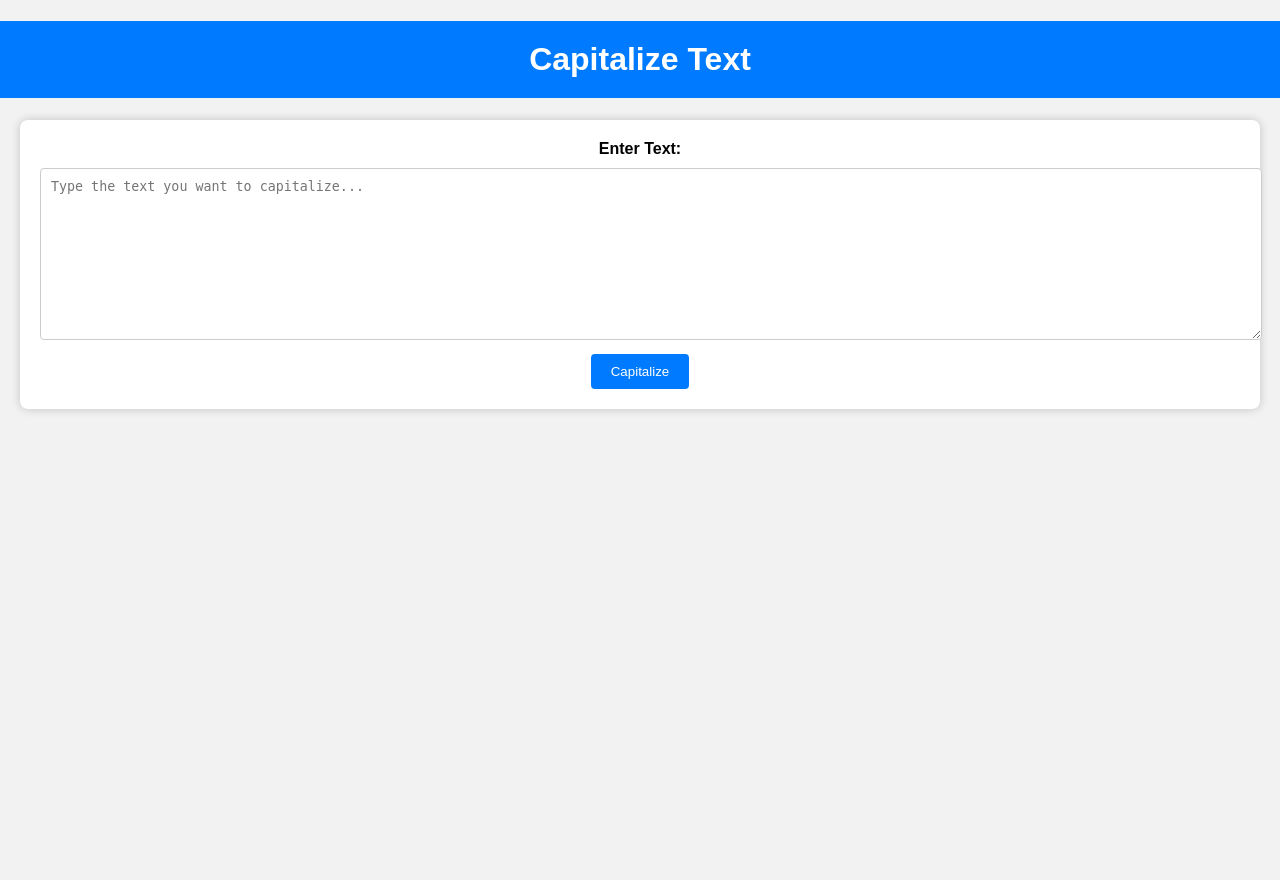
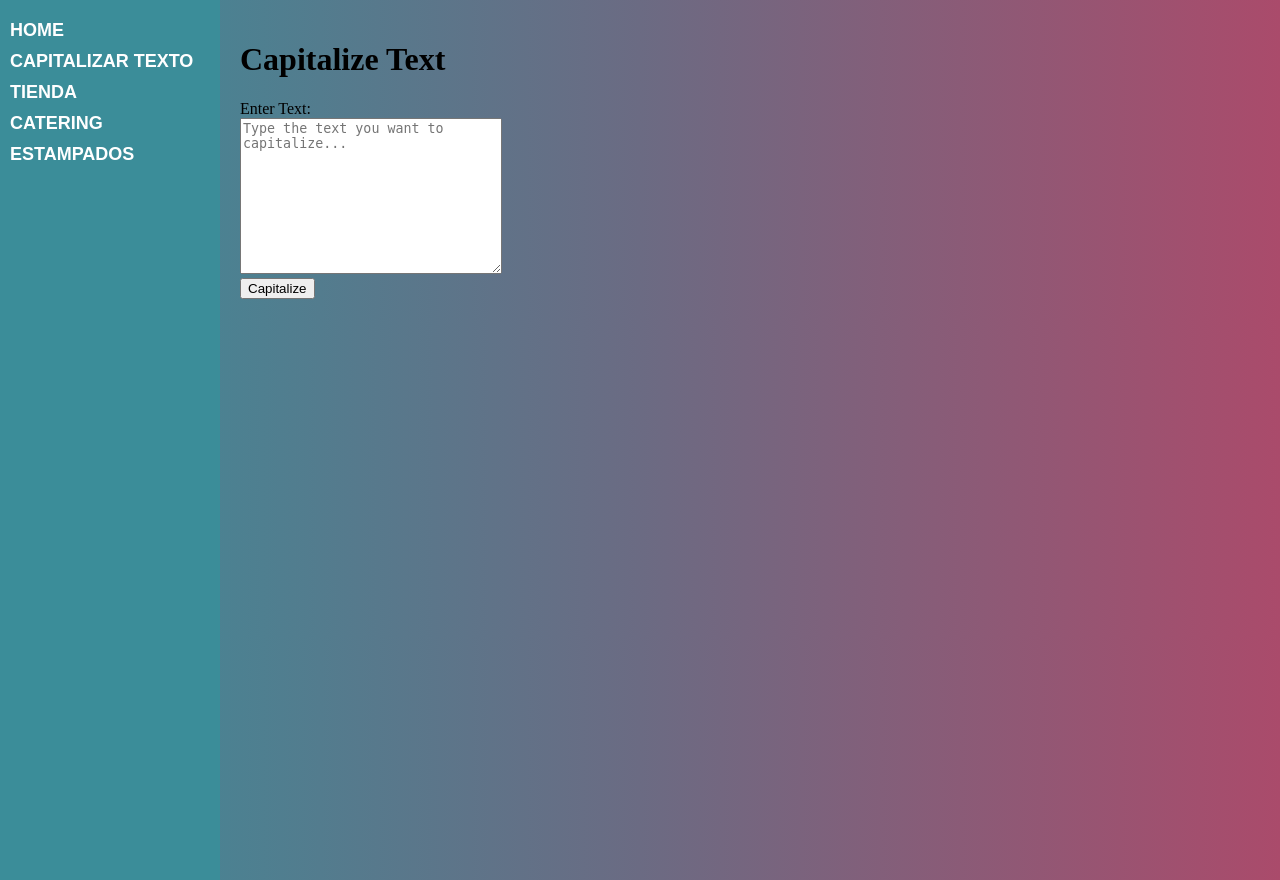
Before and after one commit to Gesh714/web_apps, a Flask app: page / in a window 1280 px wide. Run offline with Flask 3, Linux system fonts and the light colour scheme.

Commit message:
agregando estilo

```diff
--- /dev/null
+++ b/static/css/style.css
@@ -0,0 +1,32 @@
+body {
+    background: #aa4b6b;  /* fallback for old browsers */
+    background: -webkit-linear-gradient(to right, #3b8d99, #6b6b83, #aa4b6b);  /* Chrome 10-25, Safari 5.1-6 */
+    background: linear-gradient(to right, #3b8d99, #6b6b83, #aa4b6b); /* W3C, IE 10+/ Edge, Firefox 16+, Chrome 26+, Opera 12+, Safari 7+ */
+    margin: 0;
+    padding: 0;
+    display: flex;
+}
+
+#navbar {
+    background-color:
+        #3b8d99;
+    width: 200px;
+        padding: 10px;
+        position: fixed;
+        height: 100%;
+    }
+    #navbar a {
+        color: white;
+        text-decoration: none;
+        display: block;
+        margin: 10px 0;
+        font-size: 18px;
+        font-weight: bold;
+        text-transform: uppercase; /* Convierte el texto en mayúsculas */
+        font-family: 'Arial', sans-serif; /* Cambia la fuente si es necesario */
+    }
+    #content {
+        flex: 1;
+        padding: 20px;
+        margin-left: 220px; /* Ajusta el margen izquierdo para dejar espacio para el navbar */
+    }
--- /dev/null
+++ b/templates/base.html
@@ -0,0 +1,19 @@
+<!DOCTYPE html>
+<html>
+<head>
+    <title>Friedchez</title>
+    <link rel="stylesheet" href="static\css\style.css">
+</head>
+    <body>
+        <div id="navbar">
+            <a href="/">Home</a>
+            <a href="/capitalizar">Capitalizar Texto</a>
+            <a href="/tienda">Tienda</a>
+            <a href="/catering">Catering</a>
+            <a href="/estampados">Estampados</a>
+        </div>
+        <div id="content">
+            {% block content %}{% endblock %}
+        </div>
+    </body>
+</html>
--- a/templates/index.html
+++ b/templates/index.html
@@ -1,62 +1,6 @@
-<!DOCTYPE html>
-<html lang="en">
-<head>
-    <meta charset="UTF-8">
-    <meta name="viewport" content="width=device-width, initial-scale=1.0">
-    <title>Capitalize Text</title>
-    <style>
-        body {
-            font-family: Arial, sans-serif;
-            background-color: #f2f2f2;
-            margin: 0;
-            padding: 0;
-            text-align: center;
-        }
-        h1 {
-            background-color: #007BFF;
-            color: #fff;
-            padding: 20px;
-        }
-        form {
-            background-color: #fff;
-            padding: 20px;
-            margin: 20px;
-            border-radius: 8px;
-            box-shadow: 0 0 10px rgba(0, 0, 0, 0.2);
-        }
-        label {
-            font-weight: bold;
-        }
-        textarea {
-            width: 100%;
-            padding: 10px;
-            margin: 10px 0;
-            border: 1px solid #ccc;
-            border-radius: 4px;
-        }
-        button {
-            background-color: #007BFF;
-            color: #fff;
-            border: none;
-            padding: 10px 20px;
-            border-radius: 4px;
-            cursor: pointer;
-        }
-        button:hover {
-            background-color: #0056b3;
-        }
-        a {
-            text-decoration: none;
-            color: #007BFF;
-            margin-top: 10px;
-            display: inline-block;
-        }
-        a:hover {
-            text-decoration: underline;
-        }
-    </style>
-</head>
-<body>
+{% extends "base.html" %}
+
+{% block content %}
     <h1>Capitalize Text</h1>
     <form action="/capitalize" method="post">
         <label for="text">Enter Text:</label>
@@ -65,5 +9,5 @@
         <br>
         <button type="submit">Capitalize</button>
     </form>
-</body>
-</html>
+{% endblock %}
+<!-- Path: templates/index.html -->
```
Also changed, not shown: templates/capitalize.html (+4 -36 lines).
